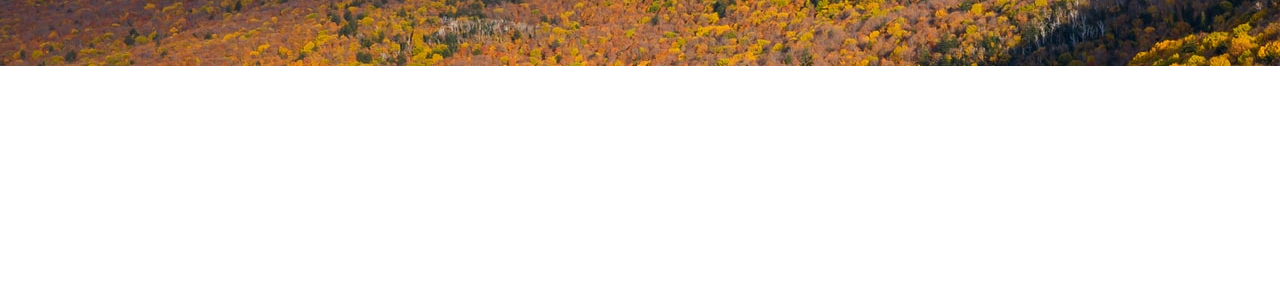
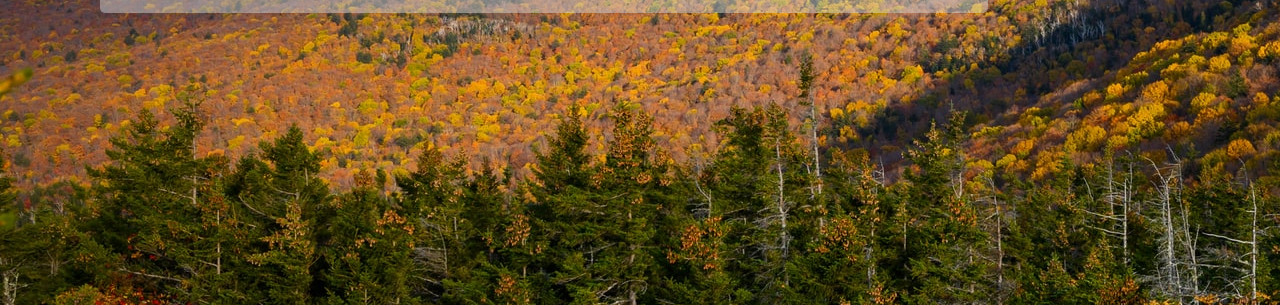
Before and after one commit to mrshappy0/new-portfolio-placeholder, a plain HTML site: page index.html in a window 1280 px wide. Shown: the part 734-1039 px from the top of the page. Before the commit the page ends 800 px from the top, so only its background shows below. Drawn offline with Linux system fonts and the light colour scheme.

Commit message:
Revert "broke something"
This reverts commit 7b108b5335b123f9ff03a4188e31ef65864aa147.

```diff
--- a/index.html
+++ b/index.html
@@ -11,14 +11,12 @@
     />
   </head>
   <body>
+    <div>
+      <ul>
         <section class="banner" id="sec">
           <header>
-        <a class="logo-computer" href=""
-          ><img src="adam-mono-text.png" alt=""
-        /></a>
-        <a class="logo-mobile" href=""
-          ><img src="adam-monogram-mobile.png" alt=""
-        /></a>
+            <a class="logo-computer" href=""><img src="adam-mono-text.png" alt="" /></a>
+            <a class="logo-mobile" href=""><img src="adam-monogram-mobile.png" alt="" /></a>
             <div id="toggle" onclick="toggle()">
               <span></span>
               <span></span>
@@ -53,6 +51,11 @@
             <!-- <li><a href="mailto:"></a><img src="email.png" alt="" /></li> -->
           </ul>
         </section>
+        <section class="Contacts">
+
+        </section>
+      </ul>
+    </div>
     <div id="navigation">
       <ul>
         <li><a href="#">Home</a></li>
--- a/style.css
+++ b/style.css
@@ -90,10 +90,10 @@ header #toggle span:nth-child(3) {
 .banner {
   position: relative;
   width: 100%;
-  height: 100vh;
   min-height: 100vh;
   padding: 100px;
   background: url(vermont-2.jpg);
+  background-position: fixed;
   background-repeat: no-repeat;
   display: flex;
   align-items: center;
```
Lines whose indentation alone changed are shown as unchanged.
